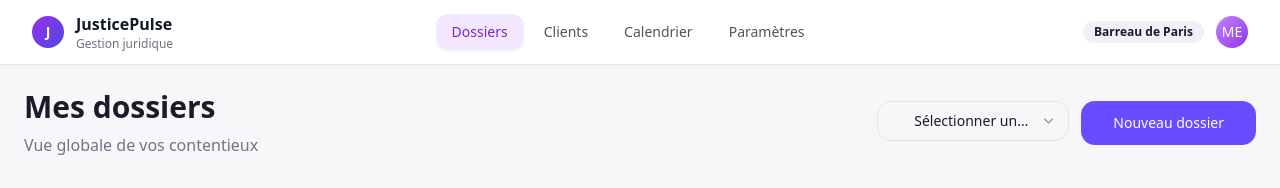
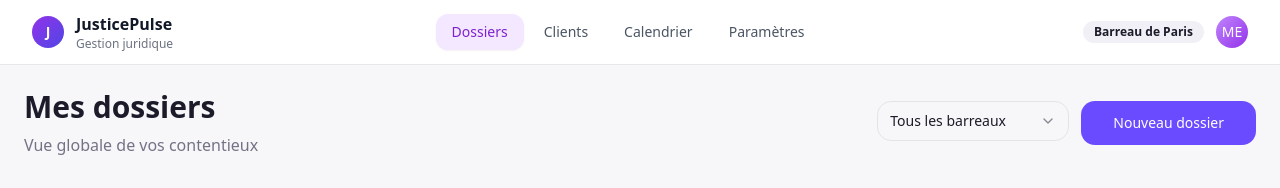
Before and after one commit to MAROUANE-92/legal-pulse, a React (Vite) app: page / in a window 1280 px wide. Shown: the top 188 px of the page. Built offline with nearby package versions, Linux system fonts and the light colour scheme.

Commit message:
Fix: Select component value error
Ensured that the `value` prop in the `Select.Item` component is not an empty string to prevent the "A <Select.Item /> must have a value prop that is not an empty string" error.

```diff
--- a/src/components/BarreauSelect.tsx
+++ b/src/components/BarreauSelect.tsx
@@ -8,7 +8,7 @@ interface BarreauSelectProps {
 
 export const BarreauSelect = ({ value, onValueChange }: BarreauSelectProps) => {
   const barreaux = [
-    { value: '', label: 'Tous les barreaux' },
+    { value: 'all', label: 'Tous les barreaux' },
     { value: 'paris', label: 'Barreau de Paris' },
     { value: 'lyon', label: 'Barreau de Lyon' },
     { value: 'marseille', label: 'Barreau de Marseille' }
--- a/src/components/Dashboard.tsx
+++ b/src/components/Dashboard.tsx
@@ -16,7 +16,7 @@ const Dashboard = () => {
   const [dossiers, setDossiers] = useState<Dossier[]>([]);
   const [filteredDossiers, setFilteredDossiers] = useState<Dossier[]>([]);
   const [searchTerm, setSearchTerm] = useState('');
-  const [selectedBarreau, setSelectedBarreau] = useState<string>('');
+  const [selectedBarreau, setSelectedBarreau] = useState<string>('all');
   const [currentPage, setCurrentPage] = useState(1);
   const [sortField, setSortField] = useState<SortField>('name');
   const [sortDirection, setSortDirection] = useState<SortDirection>('asc');
```
